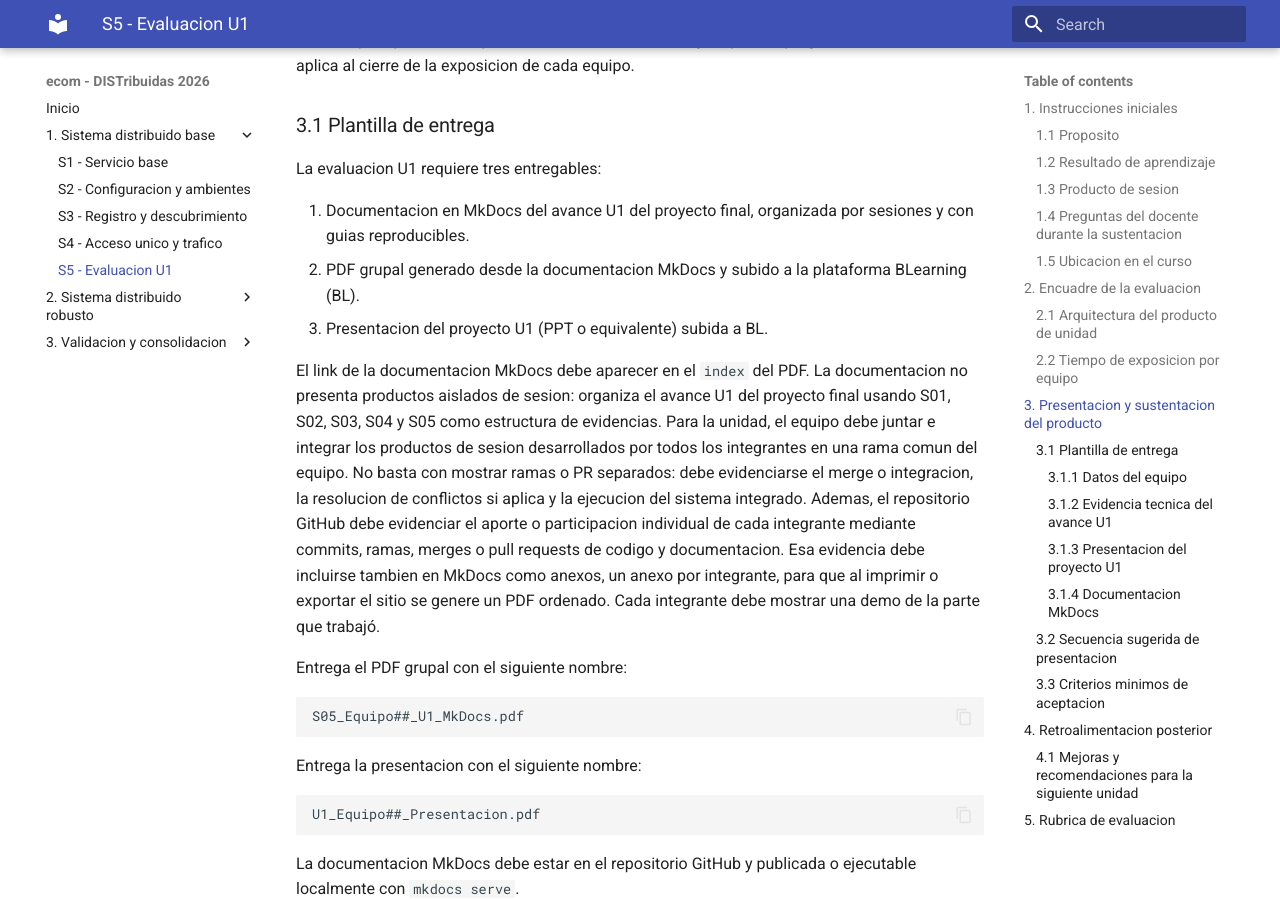
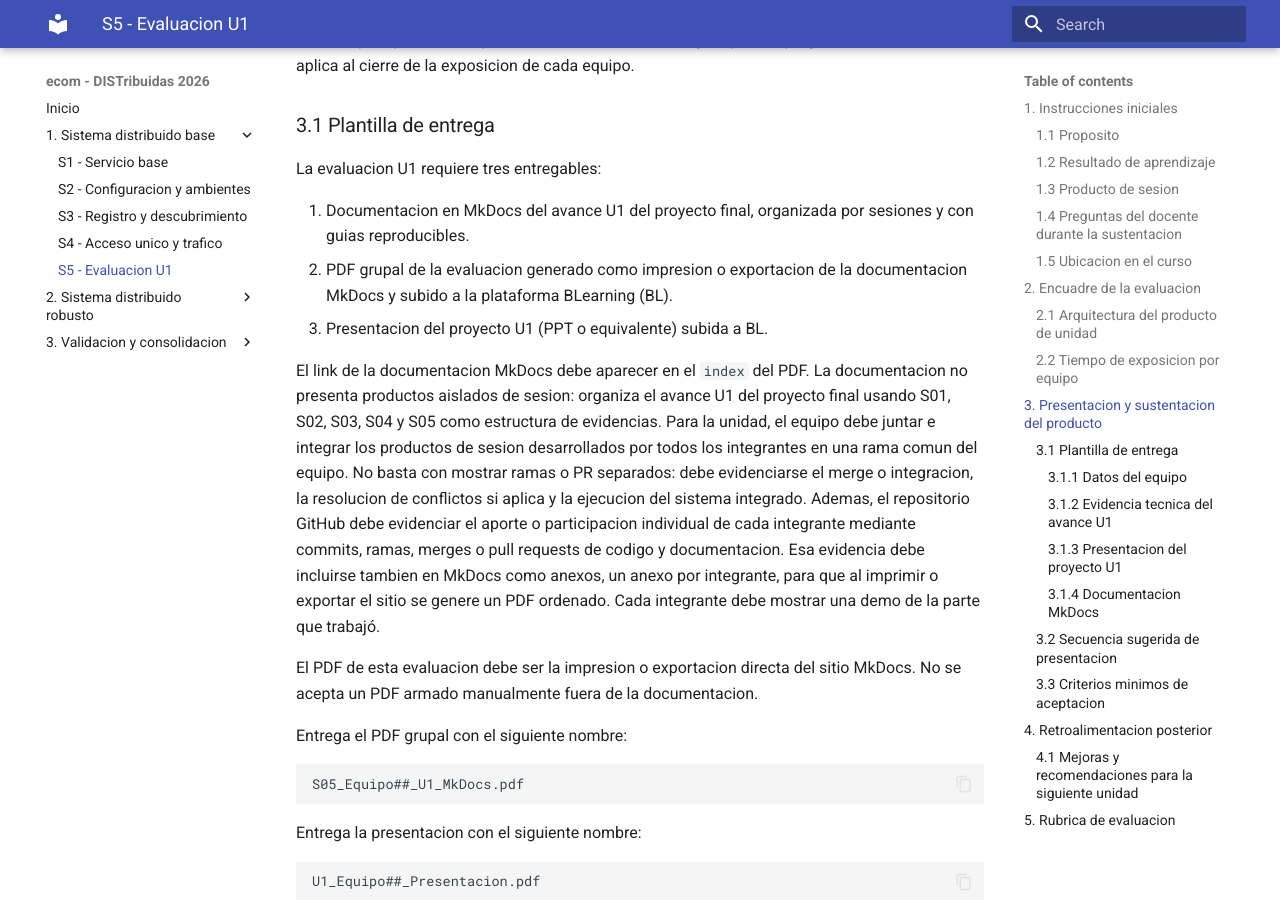
Before and after one commit to 261dist/ecom, an MkDocs documentation site: the page built from docs/sesiones/s05-evaluacion-u1.md, in a window 1280 px wide and 900 px high, scrolled down 2014 px. Built offline with MkDocs 1.6.1 and Material for MkDocs 9.7.7, drawn with Linux system fonts in a browser that asks for light colours.

Commit message:
first commit

```diff
--- a/docs/sesiones/s05-evaluacion-u1.md
+++ b/docs/sesiones/s05-evaluacion-u1.md
@@ -82,10 +82,12 @@ En esta sesion se realiza la exposicion y evaluacion practica. Cada equipo dispo
 La evaluacion U1 requiere tres entregables:
 
 1. Documentacion en MkDocs del avance U1 del proyecto final, organizada por sesiones y con guias reproducibles.
-2. PDF grupal generado desde la documentacion MkDocs y subido a la plataforma BLearning (BL).
+2. PDF grupal de la evaluacion generado como impresion o exportacion de la documentacion MkDocs y subido a la plataforma BLearning (BL).
 3. Presentacion del proyecto U1 (PPT o equivalente) subida a BL.
 
 El link de la documentacion MkDocs debe aparecer en el `index` del PDF. La documentacion no presenta productos aislados de sesion: organiza el avance U1 del proyecto final usando S01, S02, S03, S04 y S05 como estructura de evidencias. Para la unidad, el equipo debe juntar e integrar los productos de sesion desarrollados por todos los integrantes en una rama comun del equipo. No basta con mostrar ramas o PR separados: debe evidenciarse el merge o integracion, la resolucion de conflictos si aplica y la ejecucion del sistema integrado. Ademas, el repositorio GitHub debe evidenciar el aporte o participacion individual de cada integrante mediante commits, ramas, merges o pull requests de codigo y documentacion. Esa evidencia debe incluirse tambien en MkDocs como anexos, un anexo por integrante, para que al imprimir o exportar el sitio se genere un PDF ordenado. Cada integrante debe mostrar una demo de la parte que trabajó.
+
+El PDF de esta evaluacion debe ser la impresion o exportacion directa del sitio MkDocs. No se acepta un PDF armado manualmente fuera de la documentacion.
 
 Entrega el PDF grupal con el siguiente nombre:
 
```
Also changed, not shown: docs/sesiones/s12-evaluacion-u2.md (+3 -1 lines), docs/sesiones/s16-evaluacion-final.md (+3 -1 lines).
